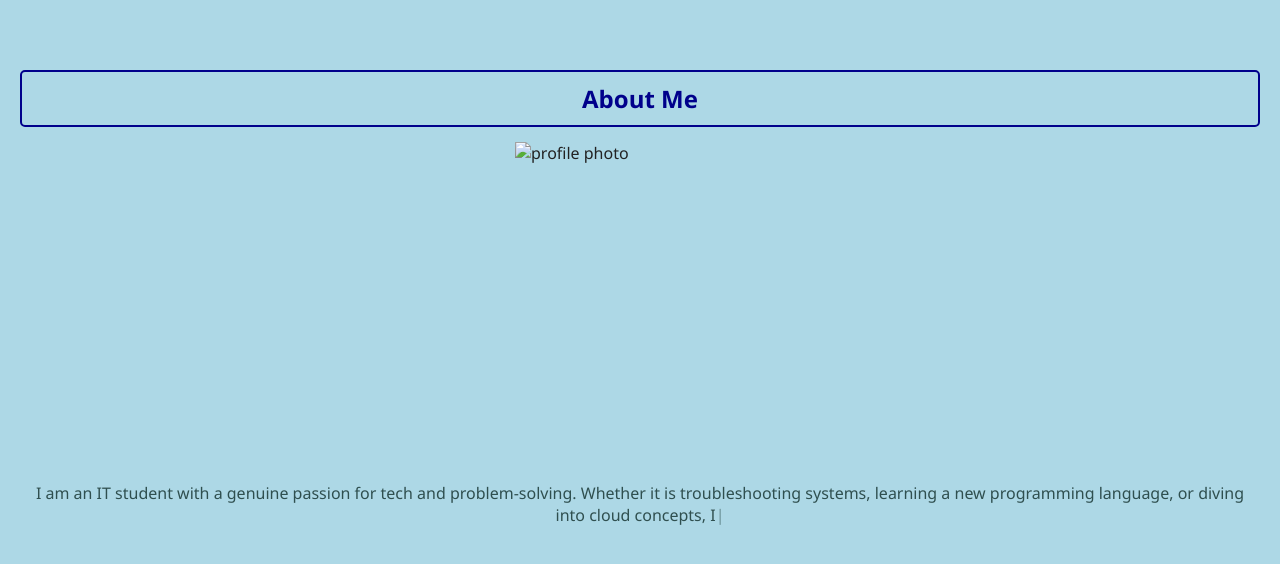
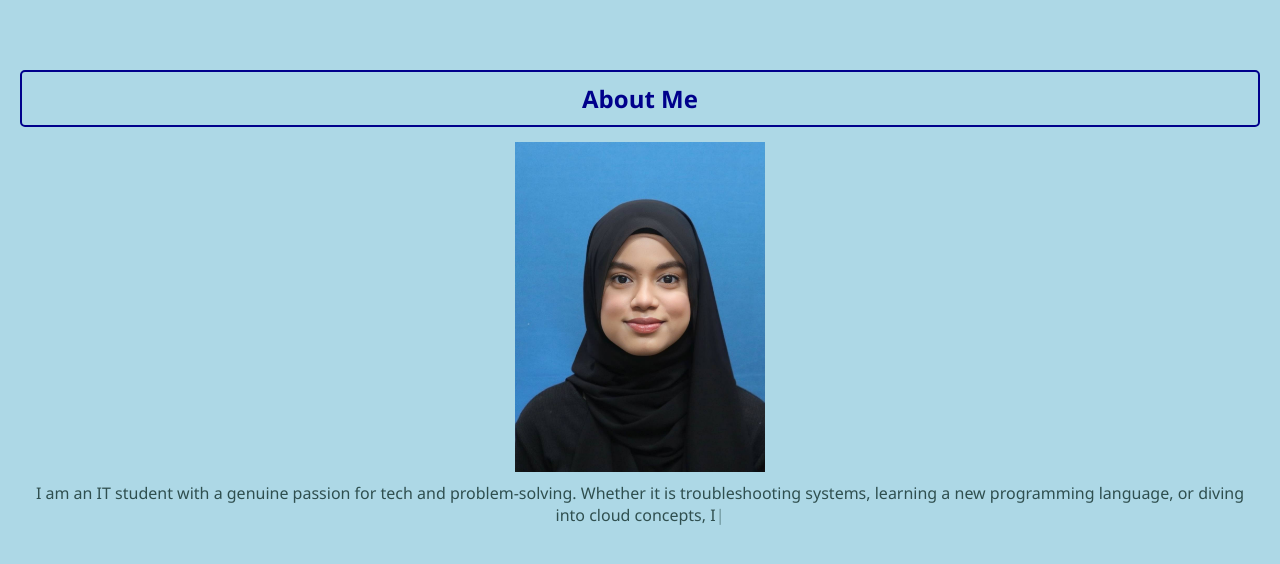
Before and after one commit to syaffia/cvwebsite, a plain HTML site: page index.html in a window 1280 px wide. Shown: the part 200-764 px from the top of the page. Drawn offline with Linux system fonts and the light colour scheme.

Commit message:
index.html

```diff
--- a/index.html
+++ b/index.html
@@ -29,7 +29,7 @@
   <main>
     <section id="about">
       <h2>About Me</h2>
-      <img class="profile" src="assets/images/photo.jpg" alt="profile photo">
+      <img class="profile" src="photo.jpg" alt="profile photo">
       <p id="typing"></p>
     </section>
 
```
